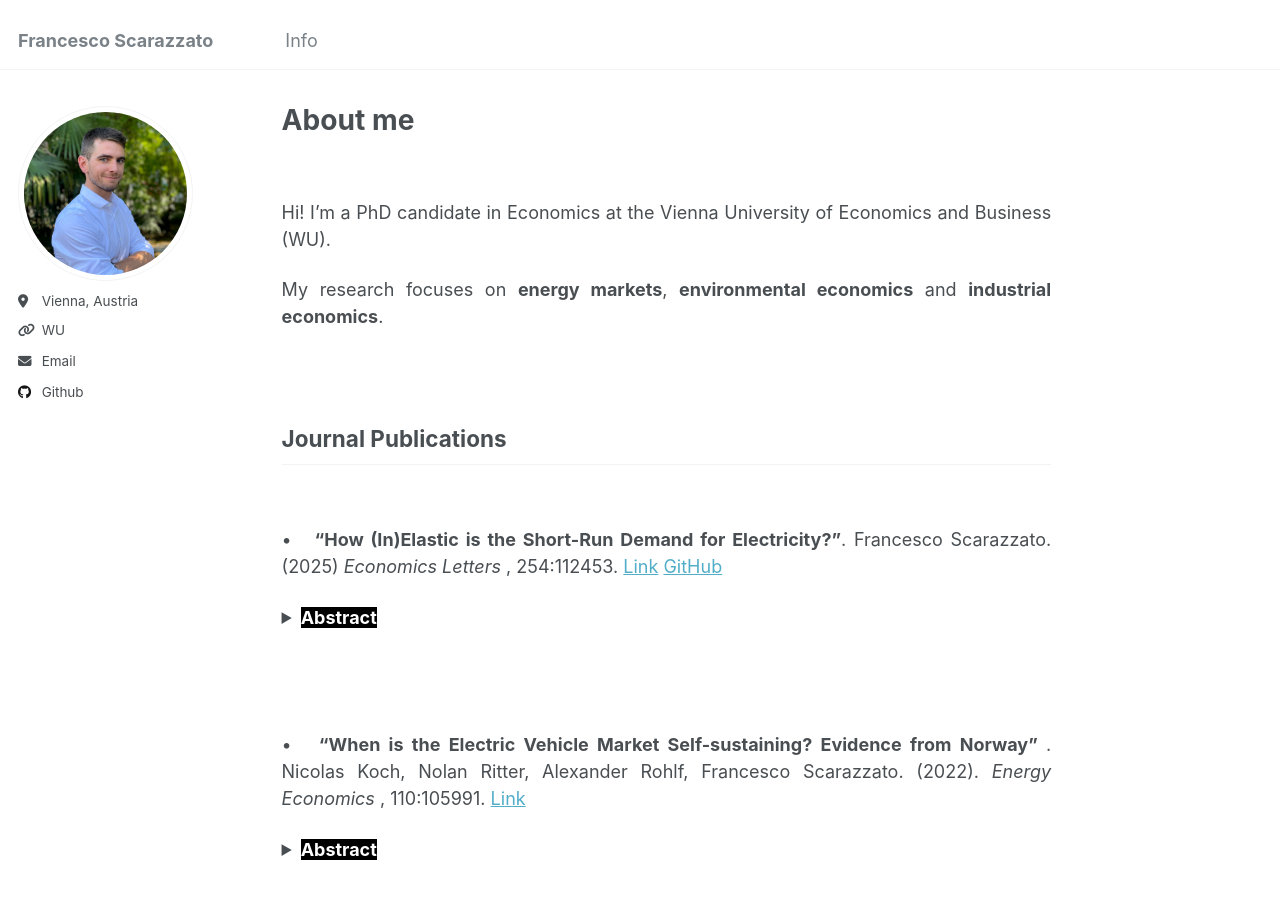
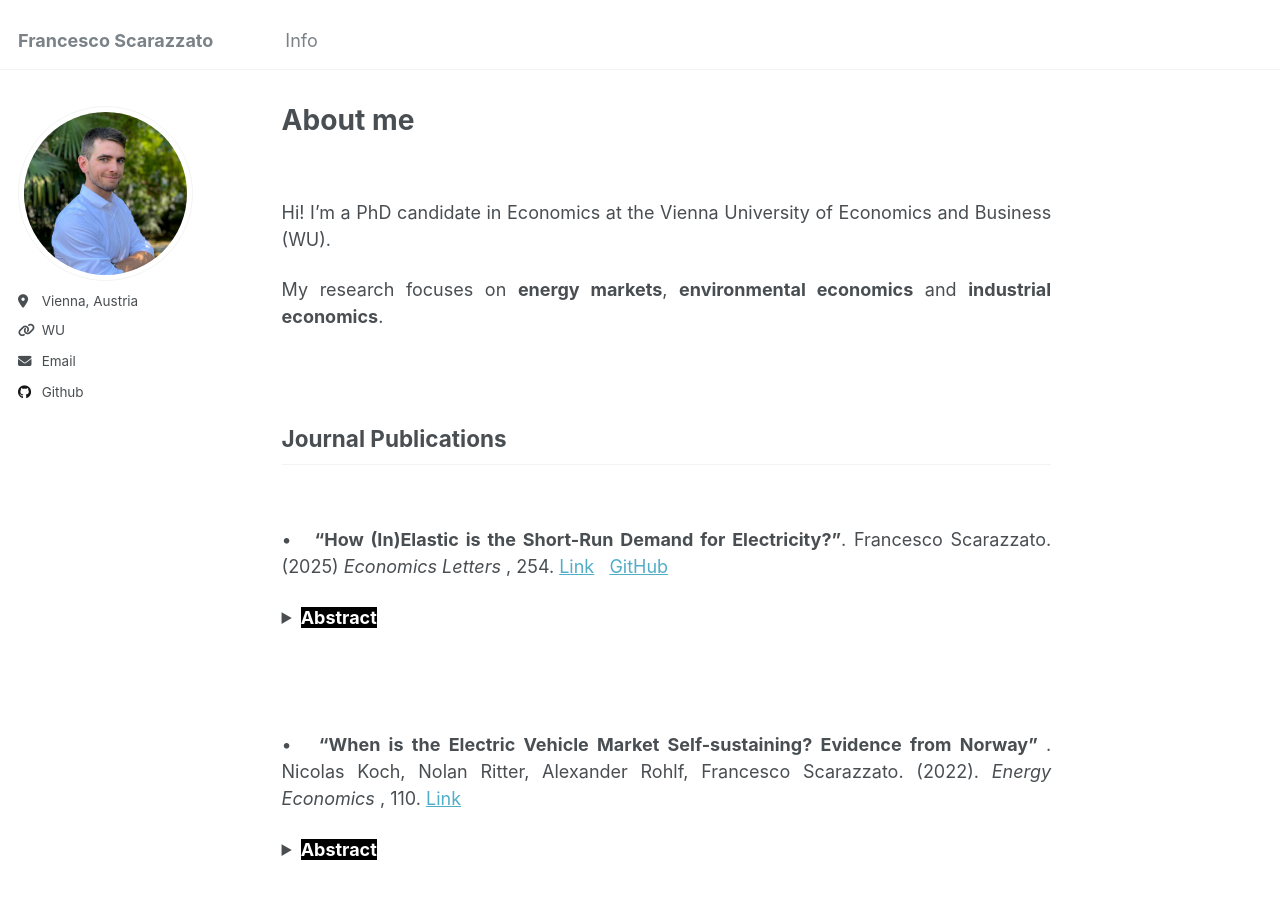
Before and after one commit to fscarazzato/fscarazzato.github.io, a Jekyll site: the page built from _pages/about.md, in a window 1280 px wide and 900 px high. Built offline with Jekyll 4.4.1, drawn with Linux system fonts in a browser that asks for light colours.

Commit message:
space and link fix

```diff
--- a/_pages/about.md
+++ b/_pages/about.md
@@ -33,7 +33,7 @@ Journal Publications
 
 <br>
 
-&#x2022; &nbsp; <b> "How (In)Elastic is the Short-Run Demand for Electricity?"</b>. Francesco Scarazzato. (2025) <i> Economics Letters </i>, 254:112453. [Link](https://doi.org/10.1016/j.econlet.2025.112453.) [GitHub](https://github.com/fscarazzato/Short-RunElectricityDemand)
+&#x2022; &nbsp; <b> "How (In)Elastic is the Short-Run Demand for Electricity?"</b>. Francesco Scarazzato. (2025) <i> Economics Letters </i>, 254. [Link](https://doi.org/10.1016/j.econlet.2025.112453) &nbsp; [GitHub](https://github.com/fscarazzato/Short-RunElectricityDemand)
 
 <details>
 
@@ -54,7 +54,7 @@ significant price-depressing effect, and I estimate the price elasticity of aggr
 <br>
 
 &#x2022; &nbsp; <b> "When is the Electric Vehicle Market Self-sustaining? Evidence from Norway" </b>.
-Nicolas Koch, Nolan Ritter, Alexander Rohlf, Francesco Scarazzato. (2022). <i> Energy Economics </i>, 110:105991. <a href="https://doi.org/10.1016/j.eneco.2022.105991"> Link </a>
+Nicolas Koch, Nolan Ritter, Alexander Rohlf, Francesco Scarazzato. (2022). <i> Energy Economics </i>, 110. <a href="https://doi.org/10.1016/j.eneco.2022.105991"> Link </a>
 
 <details>
 
```
